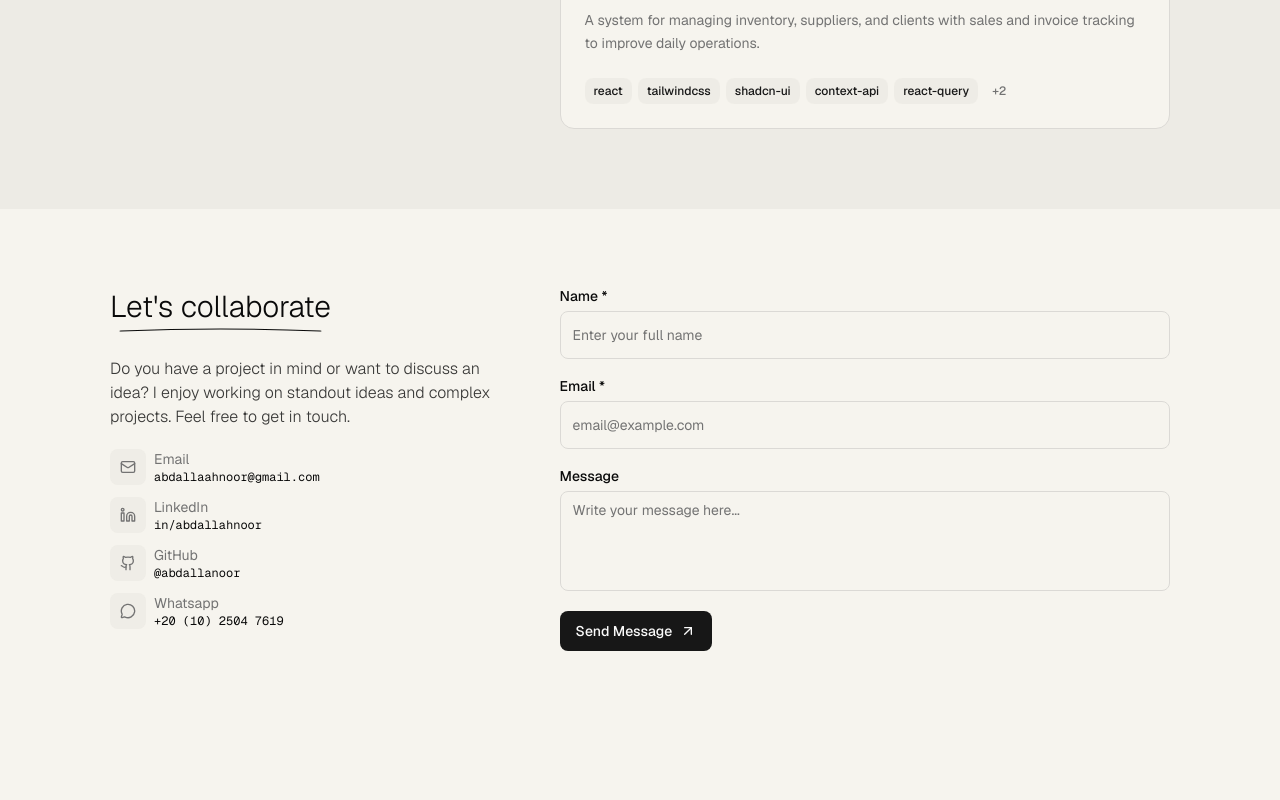
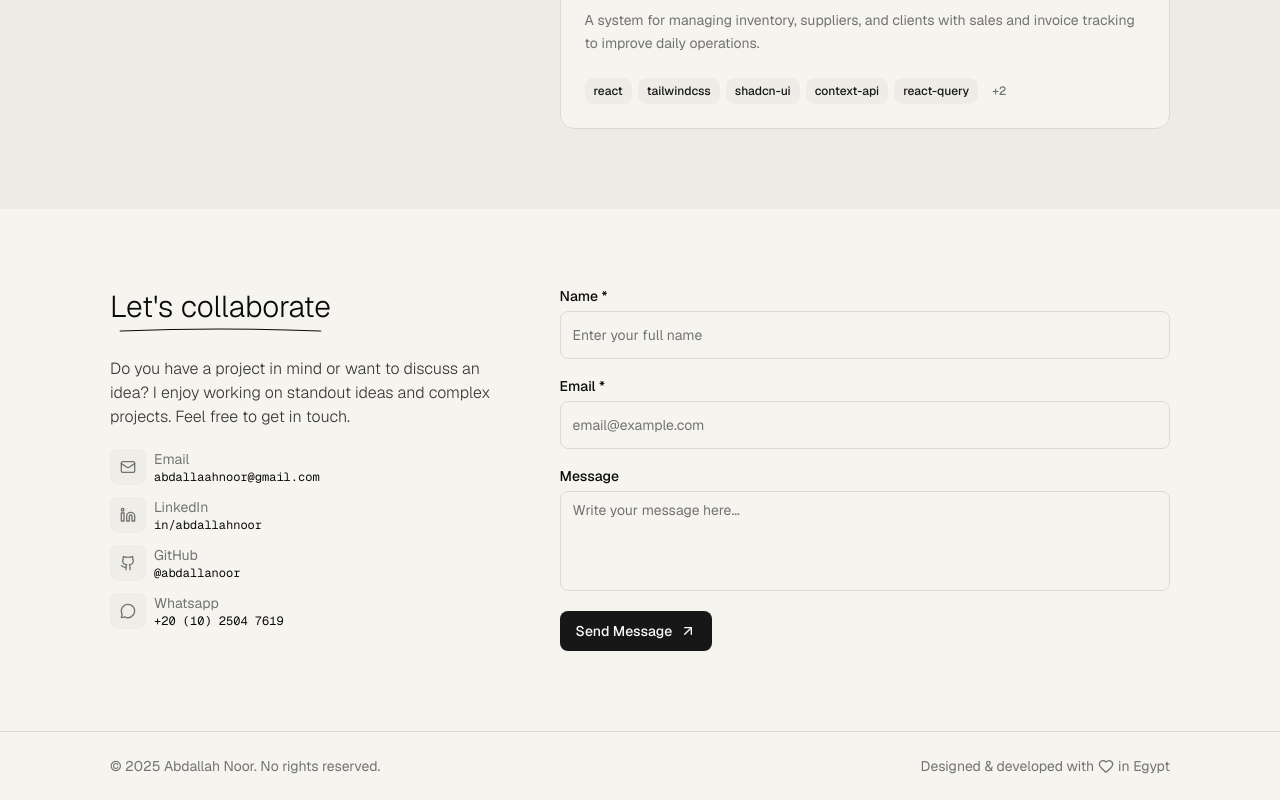
Before and after one commit to abdallanoor/portfolio, a Next.js app: page /en in a window 1280 px wide. Shown: the part 2420-3220 px from the top of the page. Before the commit the page ends 3151 px from the top, so only its background shows below. Built offline with nearby package versions, Linux system fonts and the light colour scheme.

Commit message:
feat: add footer

```diff
--- a/app/[locale]/layout.tsx
+++ b/app/[locale]/layout.tsx
@@ -8,8 +8,8 @@ import { routing } from "@/i18n/routing";
 
 import "../globals.css";
 import Header from "@/components/header";
+import Footer from "@/components/footer";
 
-// Configure Geist for Latin characters only
 const geistSans = Geist({
   variable: "--font-geist-sans",
   subsets: ["latin"],
@@ -17,7 +17,6 @@ const geistSans = Geist({
   preload: true,
 });
 
-// Configure IBM Plex for Arabic characters only
 const ibmSansArabic = IBM_Plex_Sans_Arabic({
   variable: "--font-ibm-sans",
   subsets: ["arabic"],
@@ -64,7 +63,6 @@ export default async function LocaleLayout({
   const isRTL = locale === "ar";
   const direction = isRTL ? "rtl" : "ltr";
 
-  // All font variables are always loaded
   const fontVariables = `${geistSans.variable} ${ibmSansArabic.variable} ${geistMono.variable}`;
 
   return (
@@ -79,6 +77,7 @@ export default async function LocaleLayout({
           >
             <Header />
             {children}
+            <Footer />
           </ThemeProvider>
         </NextIntlClientProvider>
       </body>
--- /dev/null
+++ b/components/footer.tsx
@@ -0,0 +1,23 @@
+"use client";
+
+import { Heart } from "lucide-react";
+import { useTranslations } from "next-intl";
+
+export default function Footer() {
+  const t = useTranslations("footer");
+  const year = new Date().getFullYear().toLocaleString("ar-EG"); // يخلي الأرقام بالعربي المصري
+
+  return (
+    <footer className="border-t py-6">
+      <div className="container">
+        <div className="flex flex-col sm:flex-row gap-4 items-center justify-between text-sm text-muted-foreground">
+          <p>{t("copyright", { year })}</p>
+          <p className="flex items-center gap-1">
+            {t("madeWith.part1")} <Heart className="size-4" />
+            {t("madeWith.part2")}
+          </p>
+        </div>
+      </div>
+    </footer>
+  );
+}
--- a/messages/ar.json
+++ b/messages/ar.json
@@ -92,5 +92,12 @@
       "success": "تم إرسال رسالتك بنجاح! سنعود إليك قريباً.",
       "error": "حدث خطأ في إرسال رسالتك. يرجى المحاولة مرة أخرى."
     }
+  },
+  "footer": {
+    "copyright": "© ٢٠٢٥ عبدالله نور. لا توجد حقوق محفوظة.",
+    "madeWith": {
+      "part1": "صُمم وطُور بـــ",
+      "part2": "في مصر"
+    }
   }
 }
--- a/messages/en.json
+++ b/messages/en.json
@@ -92,5 +92,12 @@
       "success": "Your message has been sent successfully! We'll get back to you soon.",
       "error": "There was an error sending your message. Please try again."
     }
+  },
+  "footer": {
+    "copyright": "© 2025 Abdallah Noor. No rights reserved.",
+    "madeWith": {
+      "part1": "Designed & developed with",
+      "part2": "in Egypt"
+    }
   }
 }
```
